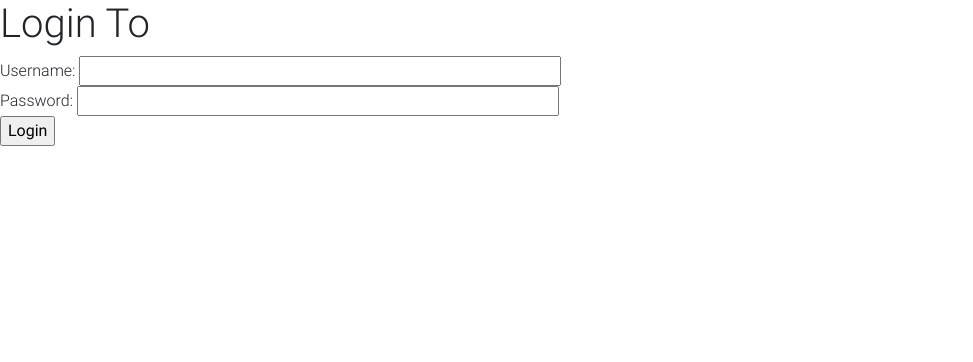
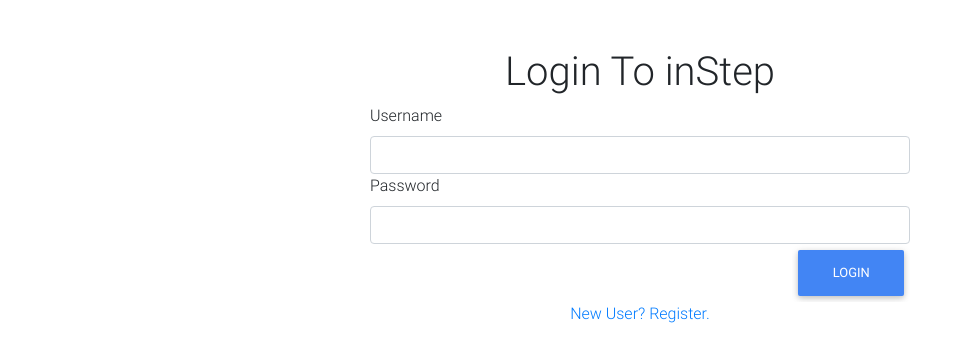
Before and after one commit to Nolan-Little/inStep, a Django app: template volunteer/templates/auth/login.html in a window 1280 px wide. Shown: the top 362 px of the page, without its empty margins (0-973 px from the left). Run offline with Django 3.2, Linux system fonts and the light colour scheme; the template is opened without the code that fills it, so the values that code supplies are empty; some libraries are stand-ins or nearby versions.

Commit message:
crispy login, copy link on dashbaord

```diff
--- a/volunteer/static/scripts/copyLink.js
+++ b/volunteer/static/scripts/copyLink.js
@@ -4,5 +4,4 @@ url = document.querySelector('#url')
 copyBtn.addEventListener('click', (e) => {
   url.select()
   document.execCommand("copy")
-  console.log(url.value)
 })
--- a/volunteer/templates/auth/login.html
+++ b/volunteer/templates/auth/login.html
@@ -1,18 +1,49 @@
 {% extends "index.html" %}
 {% load staticfiles %}
+{% load crispy_forms_tags %}
 
 {% block content %}
 
-<h1 class="user_welcome">Login To</h1>
 
-<form id="login_form" method="post" action="{% url 'volunteer:login' %}">
-    {% csrf_token %}
-    Username: <input type="text" name="username" value="" size="50" />
-    <br />
-    Password: <input type="password" name="password" value="" size="50" />
-    <br />
-
-    <input class="register" type="submit" value="Login" />
-</form>
+<div class="container">
+  <div class="row d-flex flex-column mt-5">
+    <h1 class="user_welcome text-center">Login To inStep</h1>
+    <div class="col-6 offset-3">
+      <form id="login_form" method="post" action="{% url 'volunteer:login' %}">
+          {% csrf_token %}
+          <div id="div_username" class="control-group">
+            <label for="username" class="control-label ">Username</label>
+            <div class="controls">
+              <input type="username" required name="username" maxlength="150" class="textinput textInput form-control" id="username">
+            </div>
+          </div>
+          <div id="div_password" class="control-group">
+            <label for="password" class="control-label ">Password</label>
+            <div class="controls">
+              <input type="password" required name="password" maxlength="150" class="textinput textInput form-control" id="password">
+            </div>
+          </div>
+          <div class="text-center text-md-right">
+            <input class="btn btn-primary register" type="submit" value="Login" />
+          </div>
+      </form>
+      <div class="text-center">
+        <a href="{% url 'volunteer:register' %}">New User? Register.</a>
+      </div>
+    </div>
+  </div>
+</div>
 
 {% endblock content %}
+
+{% comment %} <div id="div_id_confirm_pass" class="control-group">
+  <label for="id_confirm_pass" class="control-label ">
+  Re-Enter Password
+  </label>
+  <div class="controls">
+    <input type="password" required name="confirm_pass" maxlength="150" class="textinput textInput form-control" id="id_confirm_pass">
+  </div>
+  <label id="invalid_pass" for="id_confirm_pass" class=" alert text-danger control-label d-none">
+    Passwords Must Match
+  </label>
+</div> {% endcomment %}
--- a/volunteer/templates/events/shift_template.html
+++ b/volunteer/templates/events/shift_template.html
@@ -15,6 +15,9 @@
           </div>
           <div class="text-center">
             <button name="dashboard" value="dashboard" class="btn btn-secondary text-white">Save shift and See Event Details</button>
+          </div>
+          <div class="text-center">
+            <a href="{% url 'volunteer:event_template_details' event.id %}" class="btn btn-warning text-white">View Event Details</a>
           </div>
         </form>
         </div>
--- a/volunteer/views/dashboard_views.py
+++ b/volunteer/views/dashboard_views.py
@@ -1,11 +1,13 @@
 from datetime import datetime
 from django.shortcuts import render
+from django.contrib.sites.shortcuts import get_current_site
 from django.contrib.auth.models import User
 from django.http import HttpResponseRedirect
 from django.urls import reverse
 from volunteer.models import Organization, Event
 
 def dashboard(request):
+    domain = get_current_site(request).domain
     user = request.user
     org = Organization.objects.get(user=user)
     events = Event.objects.filter(organization=org)
@@ -15,7 +17,8 @@ def dashboard(request):
     context = {
         "org": org,
         "event_templates": templates,
-        "scheduled_events": scheduled_events
+        "scheduled_events": scheduled_events,
+        "domain": domain
     }
 
     return render(request, "dashboard.html", context)
--- a/volunteer/views/shift_views.py
+++ b/volunteer/views/shift_views.py
@@ -122,7 +122,6 @@ def sign_up(request, unique_url):
         }
 
         shift_list = list()
-        print(form_data.getlist('shifts'))
         for shift in sign_up_form_data['shifts']:
             shift_list.append(Shift.objects.get(pk=shift))
             Volunteer.objects.create(
@@ -131,9 +130,12 @@ def sign_up(request, unique_url):
                 shift=Shift.objects.get(pk=shift)
             )
 
+        organizer_email = shift_list[0].event.organization.user.all()[0].email
+
         context = {
             "name": form_data['name'],
-            'shifts': shift_list
+            'shifts': shift_list,
+            'organizer_email': organizer_email
         }
 
         return render(request, template_name, context)
```
Also changed, not shown: volunteer/templates/dashboard.html (+16 -11 lines), volunteer/templates/events/confirm.html (+8 -1 lines), volunteer/templates/events/event_template_detail.html (+8 -8 lines).
